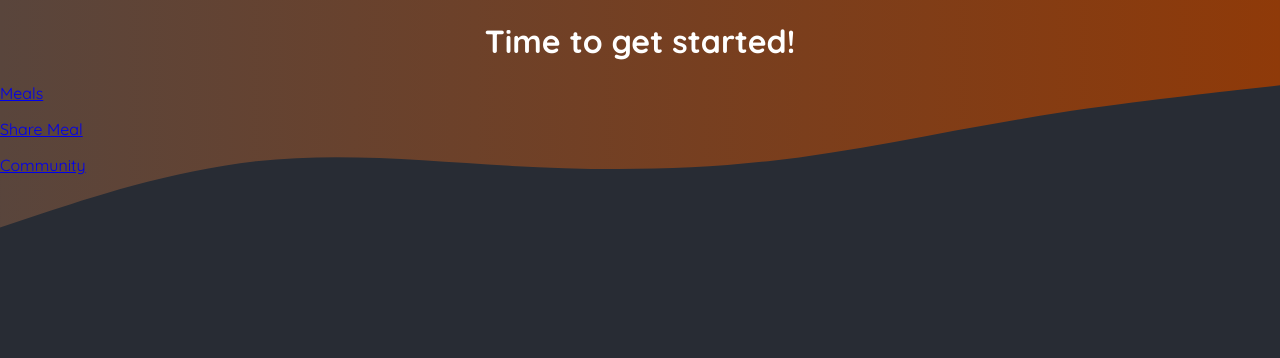
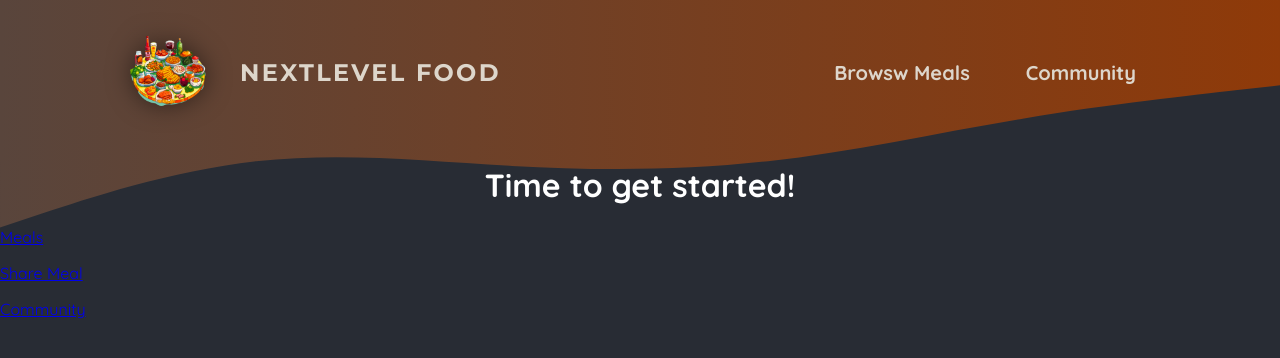
Before and after one commit to AssafGolani/Food-Community, a Next.js app: page / in a window 1280 px wide. Shown: the top 358 px of the page. Built offline with nearby package versions, Linux system fonts and the light colour scheme.

Commit message:
chore: Add MainHeader component and update layout
The MainHeader component is added to the project, providing a header section with a logo and navigation links. The layout.js file is updated to include the MainHeader component, improving the overall structure and user experience of the application.

```diff
--- a/app/layout.js
+++ b/app/layout.js
@@ -1,8 +1,9 @@
-import './globals.css';
+import MainHeader from "@/components/main-header";
+import "./globals.css";
 
 export const metadata = {
-  title: 'NextLevel Food',
-  description: 'Delicious meals, shared by a food-loving community.',
+  title: "NextLevel Food",
+  description: "Delicious meals, shared by a food-loving community.",
 };
 
 export default function RootLayout({ children }) {
@@ -15,11 +16,11 @@
               <linearGradient id="gradient" x1="0%" y1="0%" x2="100%" y2="0%">
                 <stop
                   offset="0%"
-                  style={{ stopColor: '#59453c', stopOpacity: '1' }}
+                  style={{ stopColor: "#59453c", stopOpacity: "1" }}
                 />
                 <stop
                   offset="100%"
-                  style={{ stopColor: '#8f3a09', stopOpacity: '1' }}
+                  style={{ stopColor: "#8f3a09", stopOpacity: "1" }}
                 />
               </linearGradient>
             </defs>
@@ -29,7 +30,7 @@
             ></path>
           </svg>
         </div>
-
+        <MainHeader />
         {children}
       </body>
     </html>
--- /dev/null
+++ b/components/main-header.js
@@ -0,0 +1,24 @@
+import Link from "next/link";
+import Image from "next/image";
+import logoImg from "@/assets/logo.png";
+import classes from "./main-header.module.css";
+export default function MainHeader() {
+  return (
+    <header className={classes.header}>
+      <Link className={classes.logo} href="/">
+        <Image src={logoImg} alt="a plate with food on it" priority />
+        NextLevel Food
+      </Link>
+      <nav className={classes.nav}>
+        <ul>
+          <li>
+            <Link href="/meals">Browsw Meals</Link>
+          </li>
+          <li>
+            <Link href="/community">Community</Link>
+          </li>
+        </ul>
+      </nav>
+    </header>
+  );
+}
--- /dev/null
+++ b/components/main-header.module.css
@@ -0,0 +1,67 @@
+.header {
+  display: flex;
+  justify-content: space-between;
+  align-items: center;
+  padding: 2rem 1rem;
+}
+
+@media (min-width: 768px) {
+  .header {
+    padding: 2rem 10%;
+  }
+}
+
+.nav ul {
+  list-style: none;
+  margin: 0;
+  padding: 0;
+  display: flex;
+  gap: 1.5rem;
+  /* font-family: 'Montserrat', sans-serif; */
+  font-size: 1.25rem;
+}
+
+.nav a {
+  text-decoration: none;
+  color: #ddd6cb;
+  font-weight: bold;
+  padding: 0.5rem 1rem;
+  border-radius: 0.5rem;
+}
+
+.nav a:hover,
+.nav a:active {
+  background: linear-gradient(90deg, #ff8a05, #f9b331);
+  background-clip: text;
+  -webkit-background-clip: text;
+  -webkit-text-fill-color: transparent;
+  text-shadow: 0 0 18px rgba(248, 190, 42, 0.8);
+}
+
+.active {
+  background: linear-gradient(90deg, #ff8a05, #f9b331);
+  background-clip: text;
+  -webkit-background-clip: text;
+  -webkit-text-fill-color: transparent;
+}
+
+.logo {
+  display: flex;
+  align-items: center;
+  justify-content: center;
+  gap: 2rem;
+  text-decoration: none;
+  color: #ddd6cb;
+  font-weight: bold;
+  font-family: "Montserrat", sans-serif;
+  letter-spacing: 0.15rem;
+  text-transform: uppercase;
+  font-size: 1.5rem;
+}
+
+.logo img {
+  width: 5rem;
+  height: 5rem;
+  object-fit: contain;
+  filter: drop-shadow(0 0 0.75rem rgba(0, 0, 0, 0.5));
+}
```
